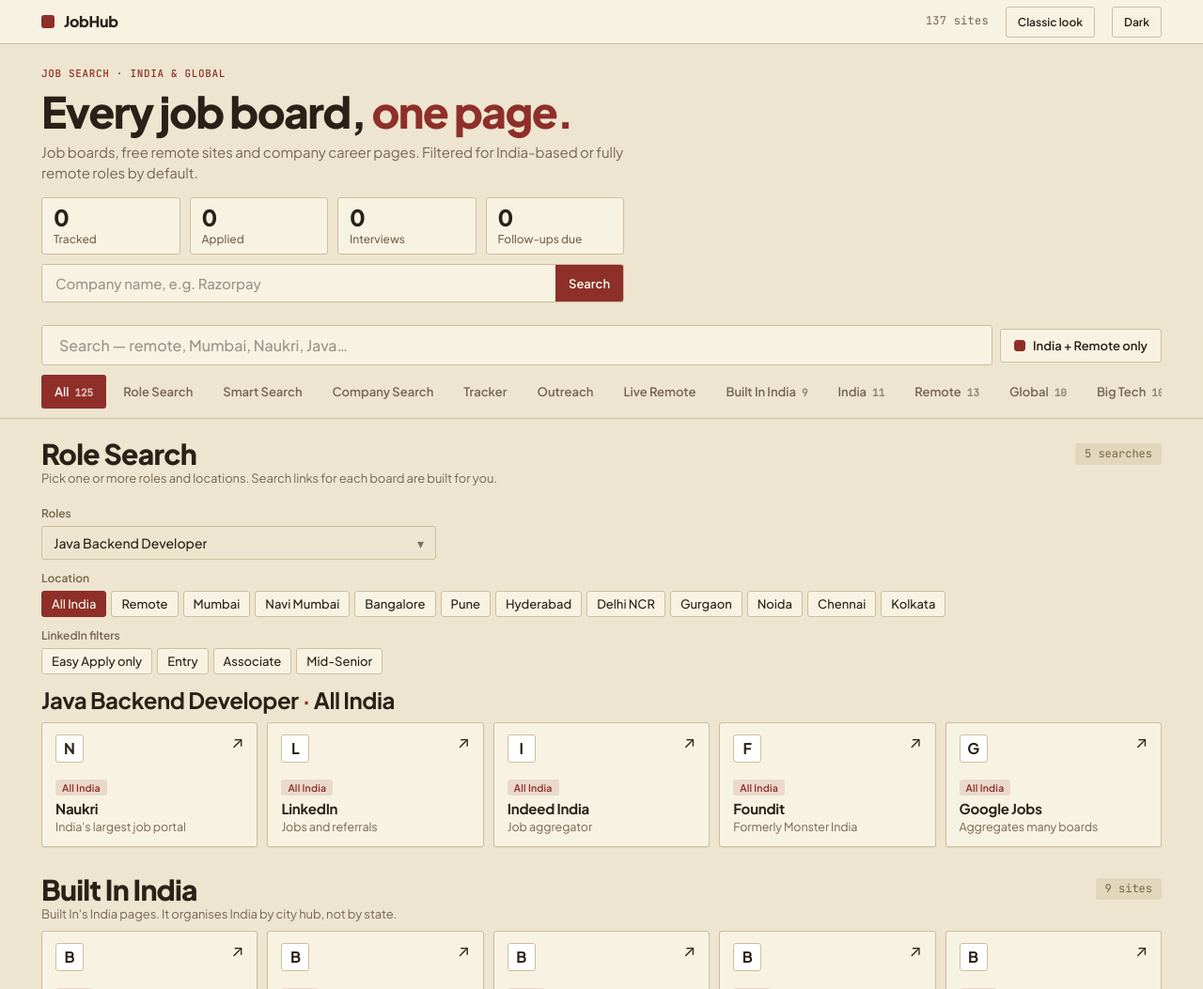
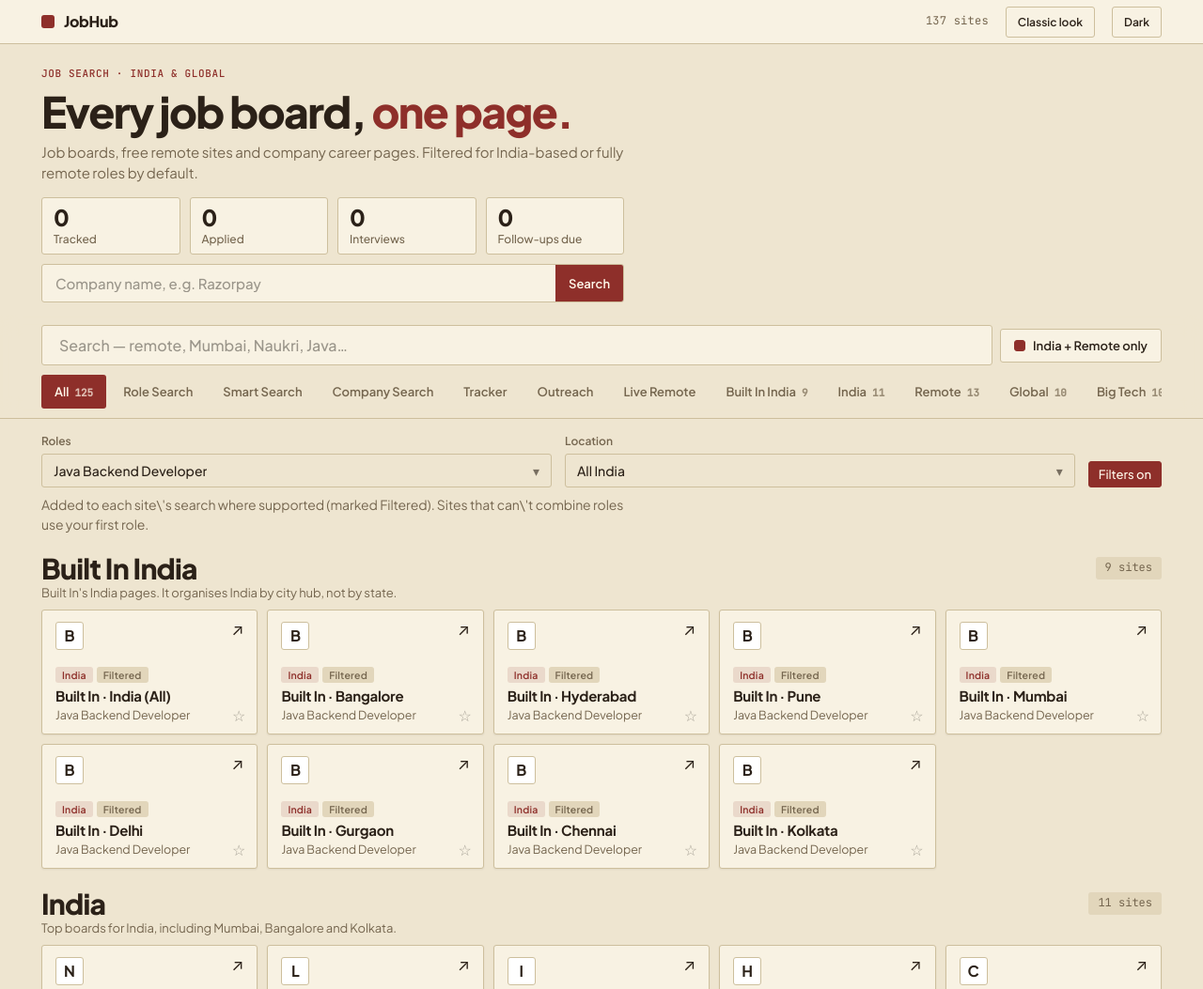
Before and after one commit to Nitesh123-Nits/Job-Hub, a plain HTML site: page index.html in a window 1280 px wide. Shown: the top 1053 px of the page at 94% size. Drawn offline with Linux system fonts and the light colour scheme.

Commit message:
Add shared role/location filter bar for built-in sites and inject it into search URLs (v10)
Co-Authored-By: Claude Sonnet 5.5 <noreply@anthropic.com>
Claude-Session: https://claude.ai/code/session_016rCU3rDwGkn98fugCDUyVg

```diff
--- a/index.html
+++ b/index.html
@@ -154,12 +154,17 @@ footer .wrap{display:flex;justify-content:space-between;gap:12px;flex-wrap:wrap}
   <div id="sresults"></div>
   <div class="note"><b>Tips</b>LinkedIn post search needs you to be signed in. LinkedIn post search has only 24 hours, week and month, so "3 days" uses the past week there. Message the poster within a few hours, never pay to apply, and be careful with unknown email addresses.</div>
 </section></div>
+<div class="wrap" id="fbar"><div class="fbar">
+  <div class="fl"><div class="bl">Roles</div><div id="fb-roles"></div></div>
+  <div class="fl"><div class="bl">Location</div><div id="fb-cities"></div></div>
+  <button class="chip on" id="fb-on" aria-pressed="true" type="button">Filters on</button></div>
+  <div class="hint" id="fb-note">Added to each site\'s search where supported (marked Filtered). Sites that can\'t combine roles use your first role.</div></div>
 <main class="wrap" id="main"></main>
 <div class="wrap">
   <div class="empty" id="empty">Nothing matches that.</div>
   <div class="note"><b>Note</b>Built In lists India by city (Bangalore, Hyderabad, Pune, Mumbai and so on), not by state. Only the India and Bangalore pages were confirmed open. The other city pages follow the same address pattern, so if one fails, open the India page and pick the city there.</div>
 </div>
-<footer><div class="wrap"><span>Links open each site's own page</span><span>★ pins a favourite</span><span id="ver">Version 9</span></div></footer>
+<footer><div class="wrap"><span>Links open each site's own page</span><span>★ pins a favourite</span><span id="ver">Version 10</span></div></footer>
 
 <script>
 const DATA=[
@@ -326,11 +331,11 @@ let tab="all",q="";
 // letter fallback if the official favicon can't load (offline / blocked)
 window.noIcon=img=>{const b=document.createElement("b");b.textContent=img.dataset.l;img.replaceWith(b)};
 
-function card(x){
-  const on=favs.includes(x.url);
-  return `<a class="card" href="${x.url}" target="_blank" rel="noopener noreferrer">
+function card(x,v){
+  v=v||x;const on=favs.includes(x.url);
+  return `<a class="card" href="${esc(v.url)}" target="_blank" rel="noopener noreferrer">
     <div class="top"><span class="logo"><img src="${icon(x.url)}" alt="" loading="lazy" data-l="${esc(x.name[0])}" onerror="noIcon(this)"></span><span class="arrow">↗</span></div>
-    <div>${x.reg?`<span class="tag ${x.reg}">${REG[x.reg]}</span>`:""}<div class="nm">${esc(x.name)}</div><div class="ds">${esc(x.desc)}</div></div>
+    <div>${x.reg?`<span class="tag ${x.reg}">${REG[x.reg]}</span>`:""}${v.f?`<span class="tag FL">Filtered</span>`:""}<div class="nm">${esc(v.name||x.name)}</div><div class="ds">${esc(v.desc||x.desc)}</div></div>
     <button class="fav ${on?"on":""}" data-u="${x.url}" aria-label="${on?"Remove favourite":"Add favourite"}">${on?"★":"☆"}</button></a>`;
 }
 function buildTabs(){
@@ -342,16 +347,20 @@ function render(){
   const match=x=>(!scope||x.reg!=="GL")&&(!q||(x.name+" "+x.desc+" "+x.cat.t).toLowerCase().includes(q));
   let html="",shown=0,n=0;
   const fv=all.filter(x=>favs.includes(x.url)&&match(x));
-  const sec=(title,desc,items)=>{n++;shown+=items.length;
-    return `<section><div class="sh"><span class="no">${String(n).padStart(2,"0")}</span><h2>${title}</h2><span class="ct">${items.length} sites</span><p>${desc}</p></div><div class="grid">${items.map(card).join("")}</div></section>`};
+  const sec=(title,desc,items)=>{n++;shown+=items.reduce((a,x)=>a+variants(x).length,0);
+    return `<section><div class="sh"><span class="no">${String(n).padStart(2,"0")}</span><h2>${title}</h2><span class="ct">${items.length} sites</span><p>${desc}</p></div><div class="grid">${items.flatMap(x=>variants(x).map(v=>card(x,v))).join("")}</div></section>`};
   if(tab==="all"&&fv.length)html+=sec("Favourites","Your pinned sites.",fv);
   DATA.filter(c=>tab==="all"||tab===c.id).forEach(c=>{
-    const items=all.filter(x=>x.cat===c&&match(x));if(items.length)html+=sec(c.t,c.d,items)});
+    const items=all.filter(x=>x.cat===c&&match(x)&&hubOk(x));if(items.length)html+=sec(c.t,c.d,items)});
   buildTabs();
   $("scope").classList.toggle("on",scope);$("scope").setAttribute("aria-pressed",scope);
   $("main").innerHTML=html;$("empty").style.display=(shown||["role","smart","cmp","trk","out","live"].includes(tab))?"none":"block";
   $("smart").style.display=tab==="smart"?"block":"none";
-  $("builder").style.display=(tab==="all"||tab==="role")&&!q?"block":"none";
+  $("builder").style.display=tab==="role"&&!q?"block":"none";
+  const TOOLS=["role","smart","cmp","trk","out","live"];
+  $("fbar").style.display=TOOLS.includes(tab)?"none":"block";
+  $("fb-on").classList.toggle("on",inject);$("fb-on").setAttribute("aria-pressed",inject);$("fb-on").textContent=inject?"Filters on":"Filters off";
+  if(fRoles){fRoles.refresh();fCities.refresh()}
   if(window.PREMIUM)PREMIUM.onTab(tab);
 }
 $("tabs").addEventListener("click",e=>{const b=e.target.closest(".tab");if(!b)return;tab=b.dataset.t;render()});
@@ -359,8 +368,6 @@ $("scope").addEventListener("click",()=>{scope=!scope;try{localStorage.setItem("
 $("q").addEventListener("input",e=>{q=e.target.value.trim().toLowerCase();render()});
 $("main").addEventListener("click",e=>{const f=e.target.closest(".fav");if(!f)return;e.preventDefault();e.stopPropagation();
   const u=f.dataset.u;favs=favs.includes(u)?favs.filter(x=>x!==u):[...favs,u];save();render()});
-render();
-
 
 // ---- Role search builder ----
 const ROLE_GROUPS=[
@@ -374,37 +381,39 @@ const ROLES=ROLE_GROUPS.flatMap(g=>g[1]);
 function MS(host,o){
   host.classList.add("ms");
   host.innerHTML=`<button type="button" class="ms-btn" aria-haspopup="listbox" aria-expanded="false"><span class="ms-sum"></span><i aria-hidden="true">▾</i></button>
-  <div class="ms-panel" hidden><input class="ms-q" type="text" placeholder="Search, or type a new role and press Enter" autocomplete="off" aria-label="Search roles">
+  <div class="ms-panel" hidden><input class="ms-q" type="text" placeholder="Search, or type a new role and press Enter" autocomplete="off" aria-label="Search">
   <div class="ms-list" role="listbox" aria-multiselectable="true"></div>
   <div class="ms-foot"><button type="button" class="ms-clear">Clear</button><button type="button" class="ms-done">Done</button></div></div>`;
+  const G=o.groups||ROLE_GROUPS,L=o.label||(x=>x),known=G.flatMap(g=>g[1]),custom_ok=o.custom!==false;
+  if(o.ph)host.querySelector(".ms-q").placeholder=o.ph;
   const btn=host.querySelector(".ms-btn"),panel=host.querySelector(".ms-panel"),q=host.querySelector(".ms-q"),list=host.querySelector(".ms-list"),min=o.min||0;
   const open=v=>{panel.hidden=!v;btn.setAttribute("aria-expanded",v);if(v){q.value="";refresh();q.focus({preventScroll:true})}};
   const sel=()=>o.get();
   const commit=a=>{if(a.length<min)return;o.set(a);refresh()};
-  const toggle=v=>{const a=sel();commit(a.includes(v)?a.filter(x=>x!==v):[...a,v])};
+  const toggle=v=>{const a=sel();commit(o.toggle?o.toggle(a,v):a.includes(v)?a.filter(x=>x!==v):[...a,v])};
   function refresh(){
     const a=sel();
-    host.querySelector(".ms-sum").innerHTML=a.length?`${a.slice(0,2).map(esc).join(", ")}${a.length>2?` <b>+${a.length-2}</b>`:""}`:`<span class="ms-none">${esc(o.none||"Any")}</span>`;
+    host.querySelector(".ms-sum").innerHTML=a.length?`${a.slice(0,2).map(x=>esc(L(x))).join(", ")}${a.length>2?` <b>+${a.length-2}</b>`:""}`:`<span class="ms-none">${esc(o.none||"Any")}</span>`;
     const t=q.value.trim().toLowerCase(),top=list.scrollTop;
-    const custom=a.filter(r=>!ROLES.includes(r));
-    const groups=(custom.length?[["Your roles",custom]]:[]).concat(ROLE_GROUPS);
+    const custom=custom_ok?a.filter(r=>!known.includes(r)):[];
+    const groups=(custom.length?[["Your roles",custom]]:[]).concat(G);
     let h="";
-    groups.forEach(([g,items])=>{const f=items.filter(r=>!t||r.toLowerCase().includes(t));
-      if(f.length)h+=`<div class="ms-g">${esc(g)}</div>`+f.map(r=>`<label class="ms-row" role="option"><input type="checkbox" data-v="${esc(r)}" ${a.includes(r)?"checked":""}><span>${esc(r)}</span></label>`).join("")});
-    const exact=[...ROLES,...custom].some(r=>r.toLowerCase()===t);
-    if(t&&!exact)h+=`<button type="button" class="ms-add" data-add="${esc(q.value.trim())}">+ Add “${esc(q.value.trim())}”</button>`;
+    groups.forEach(([g,items])=>{const f=items.filter(r=>!t||L(r).toLowerCase().includes(t));
+      if(f.length)h+=`<div class="ms-g">${esc(g)}</div>`+f.map(r=>`<label class="ms-row" role="option"><input type="checkbox" data-v="${esc(r)}" ${a.includes(r)?"checked":""}><span>${esc(L(r))}</span></label>`).join("")});
+    const exact=[...known,...custom].some(r=>L(r).toLowerCase()===t);
+    if(custom_ok&&t&&!exact)h+=`<button type="button" class="ms-add" data-add="${esc(q.value.trim())}">+ Add “${esc(q.value.trim())}”</button>`;
     list.innerHTML=h||`<div class="ms-empty">No match</div>`;list.scrollTop=top;
   }
   btn.addEventListener("click",()=>open(panel.hidden));
   host.querySelector(".ms-done").addEventListener("click",()=>open(false));
-  host.querySelector(".ms-clear").addEventListener("click",()=>{if(min){commit(sel().slice(0,min))}else commit([])});
+  host.querySelector(".ms-clear").addEventListener("click",()=>{if(o.clear)commit(o.clear());else if(min){commit(sel().slice(0,min))}else commit([])});
   q.addEventListener("input",refresh);
   q.addEventListener("keydown",e=>{
     if(e.key==="Escape"){open(false);btn.focus();return}
     if(e.key!=="Enter")return;e.preventDefault();
     const v=q.value.trim();if(!v)return;
-    const hit=[...ROLES,...sel()].find(r=>r.toLowerCase()===v.toLowerCase());
-    if(hit){if(!sel().includes(hit))commit([...sel(),hit])}else commit([...sel(),v]);
+    const hit=[...known,...sel()].find(r=>L(r).toLowerCase()===v.toLowerCase());
+    if(hit){if(!sel().includes(hit))toggle(hit)}else if(custom_ok)commit([...sel(),v]);
     q.value="";refresh()});
   list.addEventListener("change",e=>{const c=e.target.closest("[data-v]");if(!c)return;
     const v=c.dataset.v,a=sel();
@@ -449,6 +458,41 @@ catch(e){}
 try{const o=localStorage.getItem("jobhub-role");if(o&&!localStorage.getItem("jobhub-roles"))bRoles=[o]}catch(e){}
 bCities=loadCities("jobhub-cities","jobhub-city");
 const enc=encodeURIComponent;
+
+// ---- Filter injection for the built-in site cards ----
+// u(role,city,roles): role is the OR expression when b (boolean) is set, otherwise the first selected role. l: uses the city.
+let fRoles,fCities,inject=true;try{inject=localStorage.getItem("jobhub-inject")!=="0"}catch(e){}
+const slug=r=>r.toLowerCase().replace(/[^a-z0-9]+/g,"-").replace(/^-|-$/g,"");
+const INJ={
+ "https://www.naukri.com/jobs-in-india":{b:1,l:1,u:(r,c,rs)=>{
+   let u=c.remote?`https://www.naukri.com/${slug(rs[0])}-jobs?wfhType=2`:`https://www.naukri.com/${slug(rs[0])}-jobs${c.nk?"-in-"+c.nk:""}`;
+   if(rs.length>1)u+=(u.includes("?")?"&":"?")+"k="+enc(r)+(c.nk&&!c.remote?"&l="+enc(c.nk):"");return u}},
+ "https://www.linkedin.com/jobs/search/?location=India":{b:1,l:1,u:(r,c)=>`https://www.linkedin.com/jobs/search/?keywords=${enc(r)}&location=${enc(c.li)}${c.remote?"&f_WT=2":""}${liFilt()}`},
+ "https://www.linkedin.com/jobs/search/?f_WT=2":{b:1,u:r=>`https://www.linkedin.com/jobs/search/?keywords=${enc(r)}&f_WT=2${liFilt()}`},
+ "https://www.linkedin.com/jobs/":{b:1,l:1,u:(r,c)=>`https://www.linkedin.com/jobs/search/?keywords=${enc(r)}&location=${enc(c.li)}${c.remote?"&f_WT=2":""}${liFilt()}`},
+ "https://in.indeed.com/":{b:1,l:1,u:(r,c)=>`https://in.indeed.com/jobs?q=${enc(r)}&l=${enc(c.ind)}`},
+ "https://www.indeed.com/":{b:1,l:1,u:(r,c)=>`https://www.indeed.com/jobs?q=${enc(r)}&l=${enc(c.ind)}`},
+ "https://www.foundit.in/":{l:1,u:(r,c)=>`https://www.foundit.in/srp/results?query=${enc(r+(c.remote?" remote":""))}${c.fo?"&locations="+enc(c.fo):""}`},
+ "https://www.glassdoor.co.in/Job/index.htm":{u:r=>`https://www.glassdoor.co.in/Job/jobs.htm?sc.keyword=${enc(r)}`},
+ "https://www.glassdoor.com/Job/index.htm":{u:r=>`https://www.glassdoor.com/Job/jobs.htm?sc.keyword=${enc(r)}`},
+ "https://www.dice.com/jobs":{u:r=>`https://www.dice.com/jobs?q=${enc(r)}`},
+ "https://weworkremotely.com/":{u:r=>`https://weworkremotely.com/remote-jobs/search?term=${enc(r)}`},
+ "https://www.amazon.jobs/en/":{l:1,u:(r,c)=>`https://www.amazon.jobs/en/search?base_query=${enc(r)}&loc_query=${enc(c.k==="India"||c.remote?"India":c.ind+", India")}`},
+ "https://www.google.com/about/careers/applications/jobs/results":{l:1,u:(r,c)=>`https://www.google.com/about/careers/applications/jobs/results?q=${enc(r)}&location=${enc(c.k==="India"||c.remote?"India":c.ind)}`}
+};
+for(const x of all)if(x.cat.id==="builtin")INJ[x.url]={u:r=>x.url+"?search="+enc(r)};
+const HUB={Bangalore:"Bangalore",Hyderabad:"Hyderabad",Pune:"Pune",Mumbai:"Mumbai","Navi Mumbai":"Mumbai","Delhi NCR":"Delhi",Noida:"Delhi",Gurgaon:"Gurgaon",Chennai:"Chennai",Kolkata:"Kolkata"};
+// with specific cities picked, Built In shows "India (All)" plus only the matching city hubs
+const hubOk=x=>{if(!inject||x.cat.id!=="builtin"||bCities.includes("India")||x.name.includes("(All)"))return true;
+  return bCities.some(k=>HUB[k]&&x.name.endsWith("· "+HUB[k]))||!bCities.some(k=>HUB[k])};
+function variants(x){
+  const g=INJ[x.url];if(!inject||!g)return[x];
+  const rs=bRoles,multi=rs.length>1,role=g.b&&multi?"("+rs.map(r=>`"${r}"`).join(" OR ")+")":rs[0];
+  const rl=g.b?(multi?rs.length+" roles, one search":rs[0]):rs[0]+(multi?" (first of "+rs.length+" roles)":"");
+  const cs=g.l?pickCities(bCities):[null];
+  return cs.map(c=>({f:1,url:g.u(role,c||CITIES[0],rs),name:c&&cs.length>1?`${x.name} · ${c.n}`:x.name,desc:rl+(c&&!c.remote&&c.k!=="India"?" · "+c.n:c&&c.remote?" · Remote":"")}));
+}
+
 // One combined search per board when several roles are picked (boolean OR). Boards whose
 // search can't be combined reliably (Naukri URL path, Foundit, WWR) also get one link per role in `extras`.
 function roleSites(roles,c){
@@ -492,11 +536,16 @@ function drawBuilder(){
   $("bcount").textContent=total+" searches";
   $("now").innerHTML=`${bRoles.map(esc).join(", ")} <em>·</em> ${cs.map(c=>c.n).join(", ")}`;
   try{localStorage.setItem("jobhub-roles",JSON.stringify(bRoles));localStorage.setItem("jobhub-cities",JSON.stringify(bCities))}catch(e){}
+  if(fRoles){fRoles.refresh();fCities.refresh();if(tab!=="role")render()}
 }
 $("rfilt").addEventListener("click",e=>{const b=e.target.closest(".chip");if(!b)return;toggleFilt(b);drawBuilder();drawSmart()});
 $("cities").addEventListener("click",e=>{const b=e.target.closest("[data-c]");if(!b)return;bCities=toggleCity(bCities,b.dataset.c);drawBuilder()});
 const bMS=MS($("roles"),{get:()=>bRoles,set:a=>{bRoles=a;drawBuilder()},min:1,none:"Pick a role"});
 drawBuilder();
+$("fb-on").addEventListener("click",()=>{inject=!inject;try{localStorage.setItem("jobhub-inject",inject?"1":"0")}catch(e){}render()});
+fRoles=MS($("fb-roles"),{get:()=>bRoles,set:a=>{bRoles=a;drawBuilder()},min:1,none:"Pick a role"});
+fCities=MS($("fb-cities"),{get:()=>bCities,set:a=>{bCities=a;drawBuilder()},groups:[["Locations",CITIES.map(c=>c.k)]],label:k=>(CITIES.find(c=>c.k===k)||{n:k}).n,custom:false,toggle:toggleCity,clear:()=>["India"],ph:"Search locations",none:"All India"});
+render();
 
 // ---- Smart search: who is hiring right now ----
 const WINS=[
--- a/premium.css
+++ b/premium.css
@@ -186,3 +186,12 @@ body:not([data-tab="all"]):not([data-tab="builtin"]) main ~ .wrap .note{display:
 .ms-foot button{background:transparent;border:0;color:var(--mute);font:600 13px var(--sans);padding:6px 10px;cursor:pointer}
 .ms-foot .ms-done{color:var(--accent)}
 .ms-foot button:hover{text-decoration:underline}
+
+/* ---- built-in site filter bar ---- */
+#fbar{padding-top:4px;padding-bottom:0}
+.fbar{display:flex;flex-wrap:wrap;gap:6px 14px;align-items:flex-end}
+.fbar .fl{flex:1 1 220px;min-width:0}
+.fbar .ms{max-width:none}
+.fbar .chip{margin-bottom:0}
+#fb-note{margin:8px 0 0}
+.tag.FL{background:var(--accent);color:var(--on-accent,#fff);margin-left:4px}
--- a/sw.js
+++ b/sw.js
@@ -1,4 +1,4 @@
-const CACHE = "jobhub-v9";
+const CACHE = "jobhub-v10";
 const ASSETS = ["./", "./index.html", "./manifest.webmanifest", "./premium.css", "./theme-modern.css", "./premium.js", "./icons/icon-192.png", "./icons/icon-512.png"];
 
 // Install: fetch every file fresh (bypass the HTTP cache) so a new version never caches stale copies.
```
